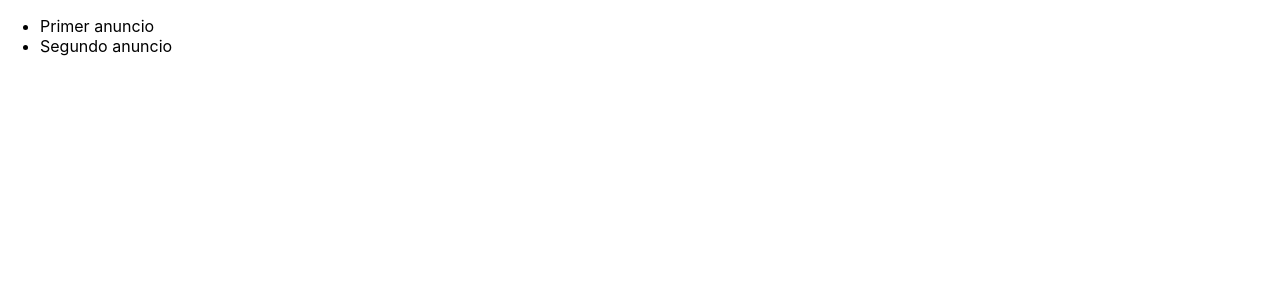
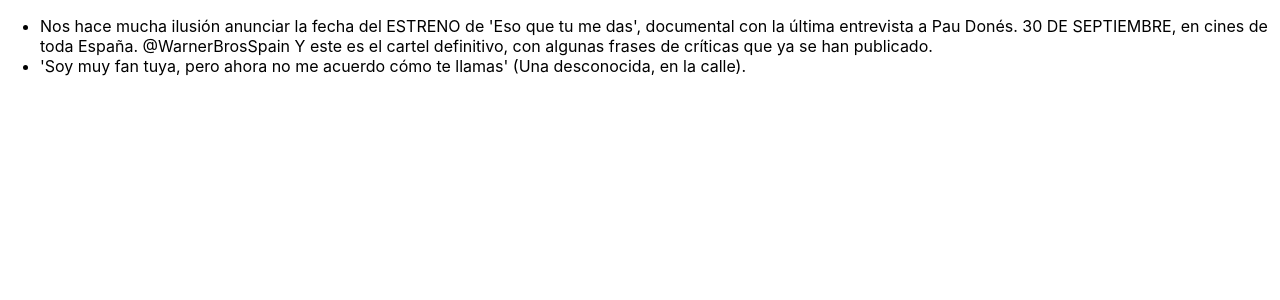
Before and after one commit to SheylaPDV/Nodepop-react, a React (Create React App) app: page / in a window 1280 px wide. Shown: the top 300 px of the page. Built offline with nearby package versions, Linux system fonts and the light colour scheme.

Commit message:
primer componente

```diff
--- a/src/components/products/ProductsPage.js
+++ b/src/components/products/ProductsPage.js
@@ -1,10 +1,28 @@
-const ProductsPage = () => (<div className="ProductosPage">
+const products = [
+  {
+    content:
+      "Nos hace mucha ilusión anunciar la fecha del ESTRENO de 'Eso que tu me das', documental con la última entrevista a Pau Donés. 30 DE SEPTIEMBRE, en cines de toda España. @WarnerBrosSpain Y este es el cartel definitivo, con algunas frases de críticas que ya se han publicado.",
+    userId: 1,
+    updatedAt: "2021-03-15T18:23:57.579Z",
+    id: 1,
+  },
+  {
+    content:
+      "'Soy muy fan tuya, pero ahora no me acuerdo cómo te llamas' (Una desconocida, en la calle).",
+    userId: 1,
+    updatedAt: "2021-03-15T18:24:56.773Z",
+    id: 2,
+  },
+];
+
+const ProductsPage = () => (
+  <div className="ProductosPage">
     <ul>
-        <li>Primer anuncio</li>
-        <li>Segundo anuncio</li>
+      {products.map((product) => (
+        <li key={product.id}>{product.content}</li>
+      ))}
     </ul>
-</div>
+  </div>
 );
 
-
 export default ProductsPage;
```
Also changed, not shown: src/App.js (+4 -4 lines).
